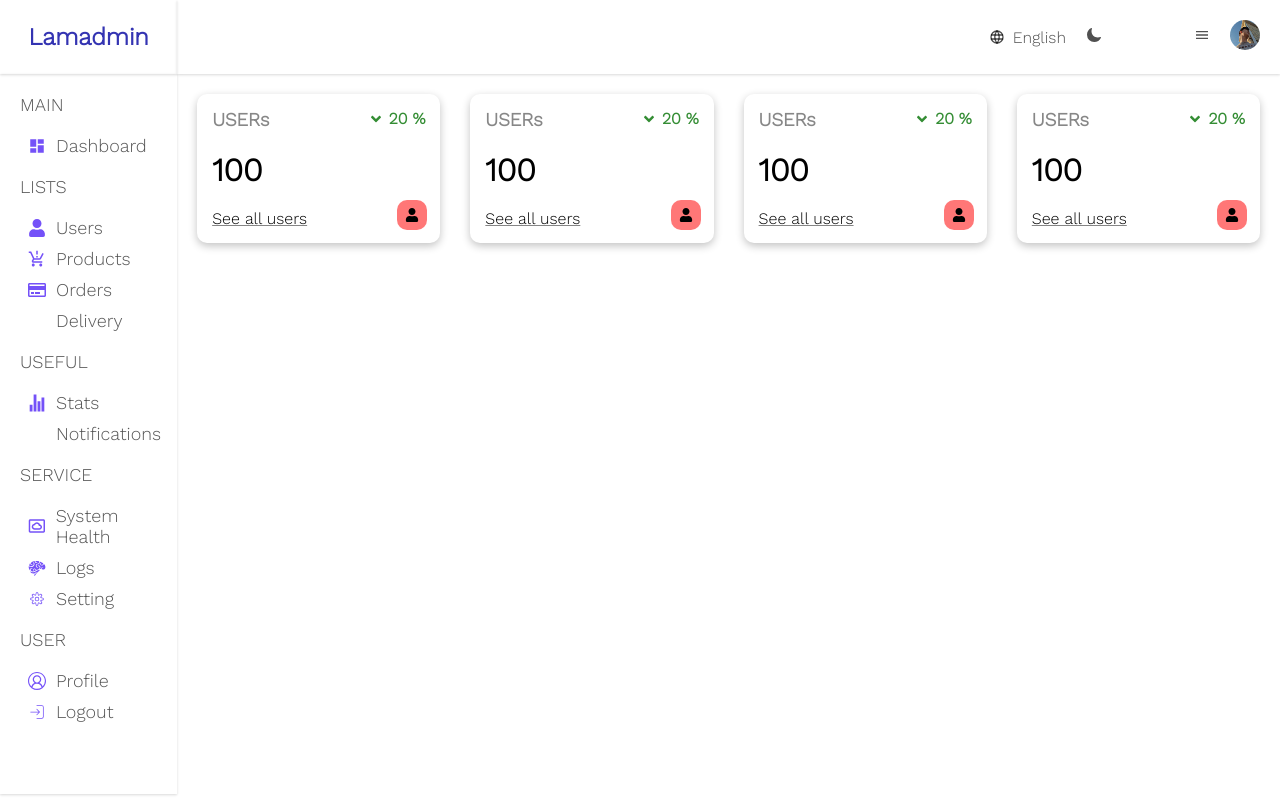
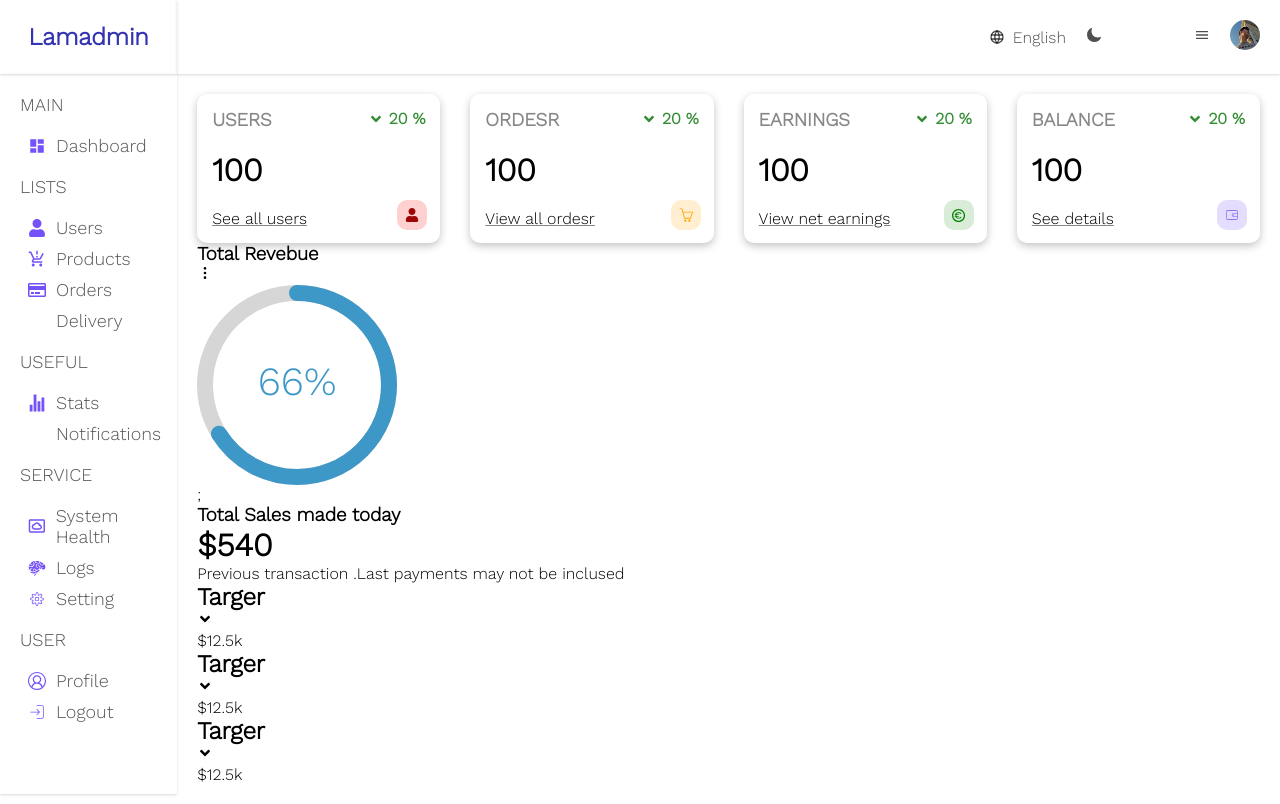
Before and after one commit to Shakhmurad7/adminPanelTutorial, a React (Vite) app: page / in a window 1280 px wide. Built offline with nearby package versions, Linux system fonts and the light colour scheme; some icons are missing.

Commit message:
add circularProgressBar n home page

```diff
--- a/package.json
+++ b/package.json
@@ -11,6 +11,7 @@
   },
   "dependencies": {
     "react": "^18.2.0",
+    "react-circular-progressbar": "^2.1.0",
     "react-dom": "^18.2.0",
     "react-icons": "^4.12.0"
   },
--- a/src/components/home.jsx
+++ b/src/components/home.jsx
@@ -3,17 +3,26 @@ import Navbar from '../layout/Navbar'
 import '../index.css'
 import { FaAngleDown } from "react-icons/fa";
 import { FaUser } from "react-icons/fa";
+import { SlBasket } from "react-icons/sl";
+import { ImCoinEuro } from "react-icons/im";
+import { CiWallet } from "react-icons/ci";
+import CircularProgressBar from '../layout/CircularProgressBar';
+import { FiMoreVertical } from "react-icons/fi";
+import { FiChevronUp } from "react-icons/fi";
+
 function Home() {
+
   return (
     <>
     <div className="Home-comtainer">
     <Navbar/>
 
     <div className="Home-right">
+
       <div className="home-container-block-top">
         <div className="home-block-top">
             <div className="home-block-left">
-              <h3>USERs</h3>
+              <h3>USERS</h3>
               <h1>100</h1>
               <p>See all users</p>
             </div>
@@ -22,54 +31,96 @@ function Home() {
                 <FaAngleDown />
                 <p>20 %</p>
               </div>
-              <FaUser className='Fauser' />
+              <FaUser className='Fauser-1' />
             </div>
         </div>
         <div className="home-block-top">
             <div className="home-block-left">
-              <h3>USERs</h3>
+              <h3>ORDESR</h3>
               <h1>100</h1>
-              <p>See all users</p>
+              <p>View all ordesr</p>
             </div>
             <div className="home-block-right">
               <div className="home-block-icon">
                 <FaAngleDown />
                 <p>20 %</p>
               </div>
-              <FaUser className='Fauser' />
+              <SlBasket className='Fauser-2' />
+
             </div>
         </div>
         <div className="home-block-top">
             <div className="home-block-left">
-              <h3>USERs</h3>
+              <h3>EARNINGS</h3>
               <h1>100</h1>
-              <p>See all users</p>
+              <p>View net earnings</p>
             </div>
             <div className="home-block-right">
               <div className="home-block-icon">
                 <FaAngleDown />
                 <p>20 %</p>
               </div>
-              <FaUser className='Fauser' />
+              <ImCoinEuro  className='Fauser-3' />
             </div>
         </div>
         <div className="home-block-top">
             <div className="home-block-left">
-              <h3>USERs</h3>
+              <h3>BALANCE</h3>
               <h1>100</h1>
-              <p>See all users</p>
+              <p>See details</p>
             </div>
             <div className="home-block-right">
               <div className="home-block-icon">
                 <FaAngleDown />
                 <p>20 %</p>
               </div>
-              <FaUser className='Fauser' />
+              <CiWallet className='Fauser-4' />
             </div>
+        </div>
+      </div>
+
+      {/* ---CircularProgressBar--- */}
+      <div className="progress-card">
+      <div className="progress-cart-top-text">
+        <h3>Total Revebue</h3>
+        <FiMoreVertical />
+      </div>
+        <CircularProgressBar/>
+        <h3>Total Sales made today</h3>
+        <h1>$540</h1>
+        <p>Previous transaction .Last payments may not be inclused</p>
+        <div className="progress-botton">
+
+          <div className="progress-botton-block">
+            <h2>Targer</h2>
+            <div className="progress-icon">
+              <FaAngleDown />
+              <p>$12.5k</p>
+            </div>
+          </div>
+
+          <div className="progress-botton-block">
+            <h2>Targer</h2>
+            <div className="progress-icon">
+              <FaAngleDown />
+              <p>$12.5k</p>
+            </div>
+          </div>
+
+          <div className="progress-botton-block">
+            <h2>Targer</h2>
+            <div className="progress-icon">
+              <FaAngleDown />
+              <p>$12.5k</p>
+            </div>
+          </div>
+
         </div>
       </div>
     </div>
     </div>
+
+
     </>
   )
 }
--- a/src/index.css
+++ b/src/index.css
@@ -82,6 +82,7 @@
 .Home-right{
   padding: 20px;
   display: flex;
+  flex-direction: column;
   flex: 6;
 }
 
@@ -118,8 +119,21 @@
   align-items: center;
   gap: 5px;
 }
-.Fauser{
-  background-color: rgba(255, 0, 0, 0.534);
+.Fauser-4{
+  color: #7451f8 !important;
+  background-color: #7551f832 !important;
+}
+.Fauser-3{
+  color: green !important;
+  background-color: rgba(0, 128, 0, 0.151) !important;
+}
+.Fauser-2 {
+  color: orange !important;
+  background-color: rgba(255, 166, 0, 0.184) !important;
+}
+.Fauser-1 , .Fauser-2 ,.Fauser-3 ,.Fauser-4{
+  background-color: rgba(255, 0, 0, 0.185);
+  color: rgb(158, 6, 6);
   padding: 8px;
   font-size: 30px;
   border-radius: 10px;
@@ -131,3 +145,10 @@
 .home-block-left p{
   text-decoration:underline rgba(0, 0, 0, 0.479);
 }
+
+
+/* ---Progressbar--- */
+.Progressbar{
+  width: 200px;
+  height: auto;
+}
--- /dev/null
+++ b/src/layout/CircularProgressBar.jsx
@@ -0,0 +1,17 @@
+import React from 'react'
+import 'react-circular-progressbar/dist/styles.css';
+import { CircularProgressbar } from 'react-circular-progressbar';
+import '../index.css'
+
+function CircularProgressBar() {
+    const percentage = 66;
+  return (
+    <>
+        <div className="Progressbar">
+            <CircularProgressbar value={percentage} text={`${percentage}%`} />;
+        </div>
+    </>
+  )
+}
+
+export default CircularProgressBar
```
Also changed, not shown: 1 other file (tests, documents, lock files or other folders).
